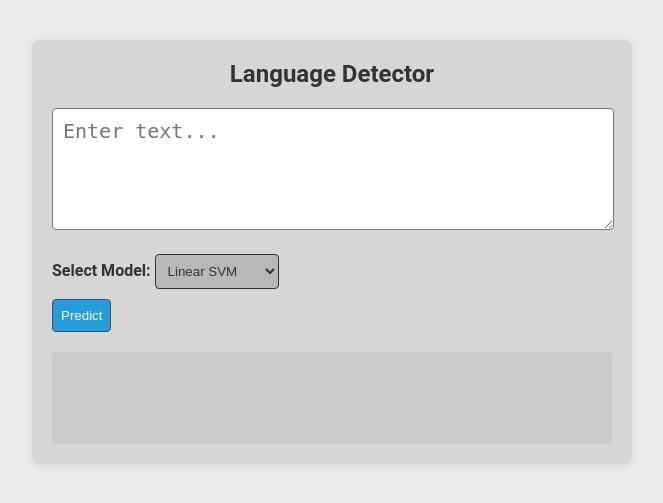
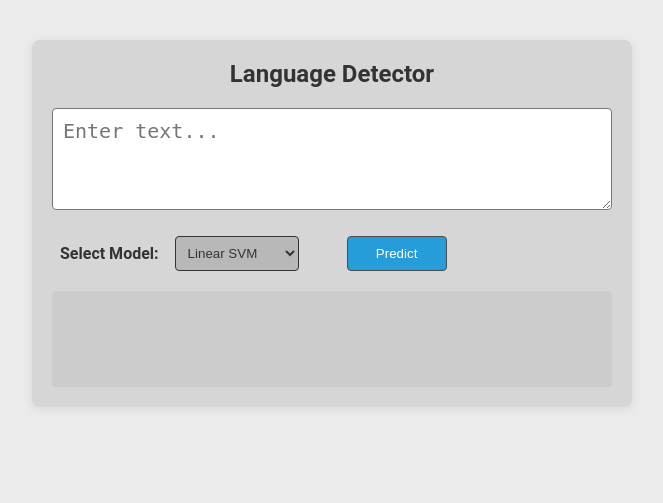
Before and after one commit to mwahome-010/NLP-language-detection, a Flask app: page / in a window 1280 px wide. Shown: the top 503 px of the page, without its empty margins (308-971 px from the left). Run offline with Flask 3, Linux system fonts and the light colour scheme; parts of the project's set-up code (start-up, migrations or seed data) failed here and were passed over.

Commit message:
Minor improvements

```diff
--- a/source/app.py
+++ b/source/app.py
@@ -66,7 +66,6 @@ def predict():
         return jsonify({"error": "Invalid model choice"}), 400
 
     return jsonify({
-    "input": text,
     "result": result
     })
 
--- a/source/static/index.js
+++ b/source/static/index.js
@@ -7,11 +7,13 @@ async function predict() {
         return;
     }
 
-    if (!isNaN(text)) {
+    if (!isNaN(Number(text)) && text.trim() !== "") {
         document.getElementById("output").innerHTML = "<span style='color: red; font-size: 24px; text-align: center;'>Please enter valid text !.</span>";
         return;
     }
 
+    let data;
+    try {
         const response = await fetch("/predict", {
             method: "POST",
             headers: {
@@ -19,21 +21,31 @@ async function predict() {
             },
             body: JSON.stringify({ text: text, model: model })
         });
+        data = await response.json();
 
-    const data = await response.json();
+        function escapeHTML(str) {
+            return String(str)
+                .replace(/&/g, "&amp;")
+                .replace(/</g, "&lt;")
+                .replace(/>/g, "&gt;")
+                .replace(/"/g, "&quot;")
+                .replace(/'/g, "&#39;");
+        }
 
-    let html = data.input + "<br><br>";
+        let html = "<br>";
 
-    if (data.result.svm) {
-        html += "<b>SVM:</b> " + data.result.svm.prediction;
-
+        if (data.result && data.result.svm) {
+            html += "<b>SVM:</b> " + escapeHTML(data.result.svm.prediction);
+            html += "<br>";
             html += "<br>";
         }
 
-    if (data.result.nb) {
-        html += "<b>Naive Bayes:</b> " + data.result.nb.prediction;
-
+        if (data.result && data.result.nb) {
+            html += "<b>Naive Bayes:</b> " + escapeHTML(data.result.nb.prediction);
         }
 
         document.getElementById("output").innerHTML = html;
+    } catch (error) {
+        document.getElementById("output").innerHTML = "<span style='color: red; font-size: 24px; text-align: center;'>An error occurred while predicting.</span>";
     }
+}
--- a/source/static/style.css
+++ b/source/static/style.css
@@ -1,5 +1,5 @@
 body {
-    font-family: Roboto, 'JetBrains Mono', Arial;
+    font-family: Roboto, Arial, sans-serif;
     max-width: 600px;
     margin: 40px auto;
     background: hsl(0, 0%, 92%);
@@ -18,17 +18,27 @@ h2 {
     color: hsl(0, 0%, 20%);
 }
 
+.select-model{
+    display: flex;
+    gap: 16px;
+}
+
 textarea {
-    width: 540px;
-    height: 100px;
-    margin-bottom: 10px;
+    margin: 0;
+    width: 538px;
+    height: 80px;
+    margin-bottom: 12px;
     font-size: 20px;
     resize: vertical;
     border-radius: 4px;
     padding: 10px;
     min-height: 24px;
+    max-height: 400px;
     color: hsl(0, 0%, 20%);
-
+}
+select, button, label {
+    padding: 8px;
+    margin-top: 10px;
 }
 
 select, button {
@@ -39,6 +49,7 @@ select, button {
 label {
     color: hsl(0, 0%, 20%);
     font-weight: 600;
+    padding-right: 0;
 }
 
 select {
@@ -46,6 +57,7 @@ select {
     border-radius: 4px;
     color: hsl(0, 0%, 20%);
     background: hsl(0, 0%, 72%);
+    margin-left: 0;
 }
 
 select:hover {
@@ -58,6 +70,8 @@ button {
     border: 1px solid hsl(0, 0%, 30%);
     border-radius: 4px;
     cursor: pointer;
+    margin-left: 32px;
+    width: 100px;
 }
 
 button:hover {
@@ -70,9 +84,10 @@ button:active {
 
 .result {
     margin-top: 20px;
-    padding: 12px;
+    padding: 16px;
     background: hsl(0, 0%, 80%);
     border-radius: 4px;
     color: hsl(0, 0%, 20%);
-    height: 68px;
+    min-height: 64px;
+
 }
--- a/source/templates/index.html
+++ b/source/templates/index.html
@@ -1,10 +1,12 @@
 <!DOCTYPE html>
 <html lang="en">
+
 <head>
     <meta charset="UTF-8">
     <title>Language Detector</title>
     <link rel="stylesheet" href="{{ url_for('static', filename='style.css') }}">
 </head>
+
 <body>
 
     <div class="detection-area">
@@ -12,8 +14,7 @@
 
         <textarea id="text" placeholder="Enter text..."></textarea>
 
-    <br>
-
+        <div class="select-model">
             <label>Select Model:</label>
             <select id="model">
                 <option value="svm">Linear SVM</option>
@@ -21,14 +22,14 @@
                 <option value="both">Compare Both</option>
             </select>
 
-    <br>
-
             <button onclick="predict()">Predict</button>
+        </div>
 
         <div id="output" class="result"></div>
     </div>
 
-<script src="{{ url_for('static', filename='index.js') }}"></script>
+    <script src="{{ url_for('static', filename='index.js') }}" defer></script>
 
 </body>
+
 </html>
```
Lines whose indentation alone changed are shown as unchanged.
